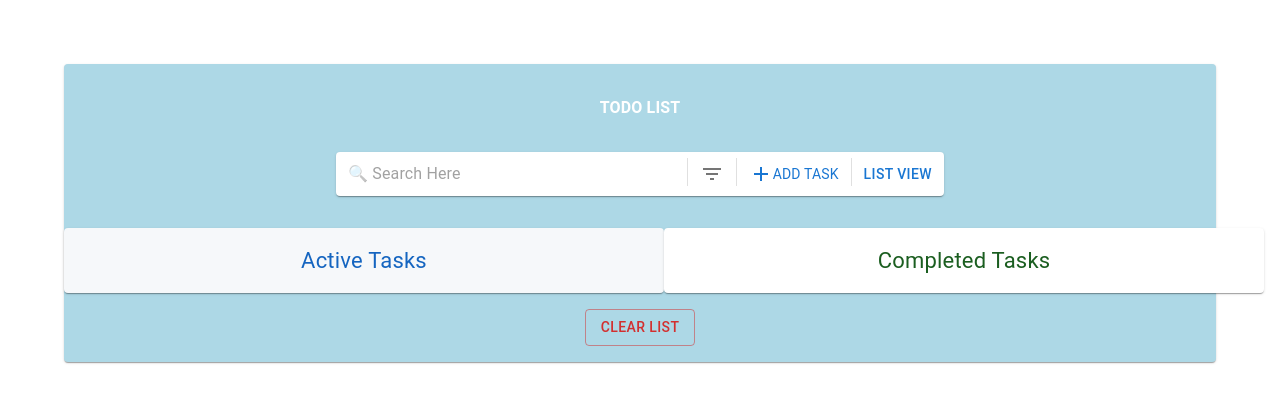
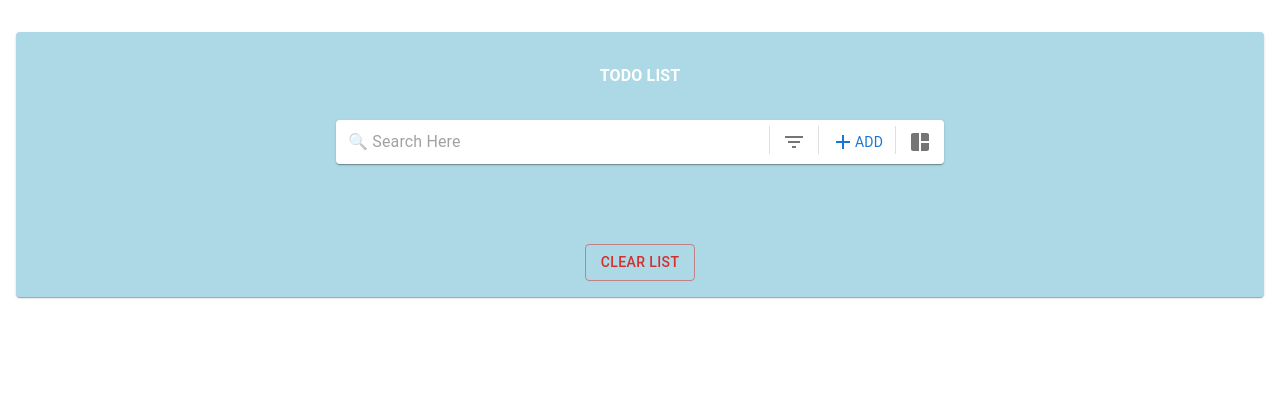
Before and after one commit to mesanjanasagar/todolist, a React (Create React App) app: page / in a window 1280 px wide. Shown: the top 402 px of the page. Built offline with nearby package versions, Linux system fonts and the light colour scheme.

Commit message:
changes for the drag and drop functionality

```diff
--- a/src/components/DragListView.js
+++ b/src/components/DragListView.js
@@ -10,37 +10,46 @@ import BasicModal from './ui/modal';
 import { setStatus } from '../state'
 import { useDispatch } from 'react-redux';
 
-const DragListView = () => {
+const DragListView = ({ handleOpen, handleClose, open }) => {
     const todoData = useSelector(state => state.todoData);
     const [editField, seteditFeld] = useState(false);
     const [editingData, setEditingData] = useState();
     const handleFormModal = () => seteditFeld(!editField)
-    const [open, setOpen] = useState(false);
-    const handleOpen = () => setOpen(true);
     const handleEditingData = (val) => setEditingData(val);
-    const handleClose = () => setOpen(false);
     const dispatch = useDispatch();
     const isEditItem = useSelector(state => state.isEditItem);
     const onDragEnd = (result) => {
-        const { source, destination } = result;
-        if (!destination) return;
-        if (destination.droppableId === source.droppableId && destination.index === source.index) return;
-        let add;
-        let active = todoData;
-
-        if (source.droppableId === "Todolist-active") {
-            add = active[source.index];
-        } else {
-
+        const { destination, source, draggableId } = result;
+        console.log(result);
+        if (!destination) {
+            return;
+        }
+        if (
+            destination.droppableId === source.droppableId &&
+            destination.index === source.index
+        ) {
+            return;
+        }
+        // Source Logic
+        if (source.droppableId === "Todolist-active" && destination.droppableId === "Todolist-completed") {
+            console.log("hi");
+            dispatch(
+                setStatus(draggableId)
+            );
+        }
+        else if (source.droppableId === "Todolist-completed" && destination.droppableId === "Todolist-active") {
+            dispatch(
+                setStatus(draggableId)
+            )
         }
     }
     return (
         <Box >
             <DragDropContext
                 onDragEnd={onDragEnd}>
-                <Box sx={{ display: 'flex', justifyContent: 'space-around' }}>
+                <Box sx={{ display: 'flex', justifyContent: 'center' }}>
                     <Box sx={{
-                        minWidth: 600
+                        p: 2, width: "100%"
                     }}>
                         <Droppable droppableId="Todolist-active">
                             {(provided) => (
@@ -49,7 +58,7 @@ const DragListView = () => {
                                     flexDirection: 'column',
                                     alignItems: 'center',
                                     justifyContent: 'center',
-                                    p: 2,
+                                    p: { md: 2, sm: 0 },
                                     backgroundColor: '#f6f8fa'
                                 }}
                                     ref={provided.innerRef}
@@ -57,7 +66,8 @@ const DragListView = () => {
                                 >
                                     <Typography
                                         sx={{
-                                            fontSize: 22,
+                                            p: 2,
+                                            fontSize: { md: 22, sm: 18 },
                                             color: 'primary.dark'
                                         }}>Active Tasks</Typography>
                                     {todoData
@@ -81,8 +91,7 @@ const DragListView = () => {
                         </Droppable>
                     </Box>
                     <Box sx={{
-                        minWidth: 600
-
+                        p: 2, width: "100%"
                     }}>
                         <Droppable droppableId="Todolist-completed">
                             {(provided) => (
@@ -91,15 +100,16 @@ const DragListView = () => {
                                     flexDirection: 'column',
                                     alignItems: 'center',
                                     justifyContent: 'center',
-                                    p: 2,
+                                    p: { md: 2, sm: 0 },
                                 }}
                                     ref={provided.innerRef}
                                     {...provided.droppableProps}
                                 >
                                     <Typography
                                         sx={{
-                                            fontSize: 22,
-                                            color: 'success.dark'
+                                            fontSize: { md: 22, sm: 18 },
+                                            color: 'success.dark',
+                                            py: 2
                                         }}>Completed Tasks</Typography>
                                     {todoData
                                         .filter((curElem) => curElem.status === STATUS.COMPLETE)
--- a/src/components/InputBar.js
+++ b/src/components/InputBar.js
@@ -1,4 +1,4 @@
-import { Badge, Box, Button, Divider, IconButton, InputBase, Paper, Typography } from "@mui/material";
+import { Badge, Box, Button, Collapse, Divider, IconButton, InputBase, Paper, Typography } from "@mui/material";
 import { useState } from "react";
 import { Add } from "@mui/icons-material";
 import MenuItem from '@mui/material/MenuItem';
@@ -8,17 +8,21 @@ import { useDispatch, useSelector } from "react-redux";
 import { setFilteredItem, setSearchTerm } from '../state'
 import InputModal from "./ui/inputModal";
 import TodoForm from "./todoForm";
+import FormatListBulletedIcon from '@mui/icons-material/FormatListBulleted';
+import AutoAwesomeMosaicIcon from '@mui/icons-material/AutoAwesomeMosaic';
+
 const InputBar = ({ handleToggleView, toggleView }) => {
-    // const [search, setSearch] = useState(false);
     const [anchorEl, setAnchorEl] = useState(null);
     const [fromOpen, setFormOpen] = useState(false);
     const filteredItem = useSelector(state => state.filteredItem);
     const searchTerm = useSelector(state => state.searchTerm);
     const dispatch = useDispatch();
     const open = Boolean(anchorEl);
+
     const handleClick = (event) => {
         setAnchorEl(event.currentTarget);
     };
+
     const handleClose = (item) => {
         if (item && item.length) {
             dispatch(
@@ -27,38 +31,45 @@ const InputBar = ({ handleToggleView, toggleView }) => {
         }
         setAnchorEl(null);
     };
+
     const handleFormModal = () => setFormOpen(false)
+
     return (
         <Box sx={{ display: 'flex', justifyContent: 'center' }}>
             <Paper
                 component="form"
-                sx={{ p: '2px 4px', display: 'flex', alignItems: 'center', justifyContent: 'space-between', width: 600, mb: 4 }}
+                sx={{
+                    p: '2px 4px',
+                    display: 'flex',
+                    alignItems: 'center',
+                    justifyContent: 'space-between',
+                    mb: 4,
+                    maxWidth: '100%',
+                    minWidth: '200',
+                    width:{md:600}
+                }}
             >
-                {/* {!search ?
-                    <Button
-                        variant="outlined"
-                        onClick={() => setFormOpen(true)}
-                    >
-                        <Add />
-                        <Typography sx={{ fontSize: 14 }}>
-                            Add Task
-                        </Typography>
-                    </Button>
-                    : */}
 
+                <Collapse orientation="horizontal" in={!toggleView}>
                     <InputBase
-                    sx={{ ml: 1, flex: 1 }}
+                        sx={{
+                            ml: 1,
+                            flex: 1,
+                            width: '100%',
+                        }}
                         placeholder="🔍 Search Here"
                         value={searchTerm}
                         onChange={(event) => dispatch(setSearchTerm(event.target.value))}
                     />
-                {/* } */}
+                </Collapse>
+
                 <Box sx={{ display: 'flex' }}>
-
-                    {/* <IconButton color={search ? "error" : "primary"} onClick={() => setSearch(!search)} sx={{ p: '10px' }} aria-label="directions">
-                        <Search />
-                    </IconButton> */}
-                    <Divider sx={{ height: 28, m: 0.5 }} orientation="vertical" />
+                    {!toggleView && (
+                        <>
+                            <Divider
+                                sx={{ height: 28, m: 0.5, display: `${toggleView ? "none" : ""}` }}
+                                orientation="vertical"
+                            />
                             <IconButton
                                 id="basic-button"
                                 aria-controls={open ? 'basic-menu' : undefined}
@@ -66,24 +77,38 @@ const InputBar = ({ handleToggleView, toggleView }) => {
                                 aria-expanded={open ? 'true' : undefined}
                                 onClick={handleClick}
                             >
-                        <Badge color="primary" variant="dot" invisible={!Boolean(filteredItem)} >
+                                <Badge
+                                    color="primary"
+                                    variant="dot"
+                                    invisible={!Boolean(filteredItem)}
+                                >
                                     <FilterListOutlinedIcon />
                                 </Badge>
                             </IconButton>
-                    <Divider sx={{ height: 28, m: 0.5 }} orientation="vertical" />
-                    <Button
-                        // variant="outlined"
-                        onClick={() => setFormOpen(true)}
-                    >
+                            <Divider
+                                sx={{ height: 28, m: 0.5 }}
+                                orientation="vertical"
+                            />
+                        </>
+                    )}
+
+                    <Button onClick={() => setFormOpen(true)}>
                         <Add />
                         <Typography sx={{ fontSize: 14 }}>
-                            Add Task
+                            Add
                         </Typography>
                     </Button>
-                    <Divider sx={{ height: 28, m: 0.5 }} orientation="vertical" />
-                    <Button
-                        // variant="outlined"
-                        onClick={handleToggleView}>{toggleView ? "DragList View" : "List View"}</Button>
+                    <Divider
+                        sx={{ height: 28, m: 0.5 }}
+                        orientation="vertical"
+                    />
+                    <IconButton onClick={handleToggleView}>
+                        {!toggleView ? (
+                            <AutoAwesomeMosaicIcon />
+                        ) : (
+                            <FormatListBulletedIcon />
+                        )}
+                    </IconButton>
                 </Box>
                 <Menu
                     id="basic-menu"
@@ -94,16 +119,16 @@ const InputBar = ({ handleToggleView, toggleView }) => {
                         'aria-labelledby': 'basic-button',
                     }}
                 >
-                    <MenuItem onClick={() => handleClose("all")} >All</MenuItem>
-                    <MenuItem onClick={() => handleClose("pending")} >Pending</MenuItem>
-                    <MenuItem onClick={() => handleClose("complete")} >Complete</MenuItem>
+                    <MenuItem onClick={() => handleClose("all")}>All</MenuItem>
+                    <MenuItem onClick={() => handleClose("pending")}>Pending</MenuItem>
+                    <MenuItem onClick={() => handleClose("complete")}>Complete</MenuItem>
                 </Menu>
             </Paper>
             <InputModal fromOpen={fromOpen} handleFormModal={handleFormModal}>
                 <TodoForm setFormOpen={handleFormModal} />
             </InputModal>
-        </Box >
-    )
+        </Box>
+    );
 }
 
-export default InputBar
+export default InputBar;
--- a/src/pages/todo.js
+++ b/src/pages/todo.js
@@ -14,22 +14,24 @@ const Todo = () => {
     const dispatch = useDispatch();
     // remove all the elements
     const [open, setOpen] = useState(false);
+    const [removeAllOpen, setremoveAllOpen] = useState(false);
     const [toggleView, setToggleView] = useState(false);
-    const handleToggleView =()=> setToggleView(!toggleView);
+    const handleToggleView = () => setToggleView(!toggleView);
     const handleClose = () => setOpen(false);
+    const handleRemoveAllClose = () => setremoveAllOpen(false);
+    const handleRemoveAllOpen = () => setremoveAllOpen(true);
     const handleOpen = () => setOpen(true);
-    const removeAll = () => handleOpen(true);
     return (
         <>
             <Box>
-                <Paper sx={{ m: 8, textAlign: 'center', backgroundColor: "#ADD8E6" }}>
+                <Paper sx={{ my: {md:4,sm:0}, mx: {md:2,sm:0}, textAlign: 'center', backgroundColor: "#ADD8E6"}}>
                     <Typography color={'white'} padding={4} fontWeight="bold">TODO LIST</Typography>
                     {/* show Input bar  */}
-                    <InputBar handleToggleView={handleToggleView} toggleView={toggleView}/>
+                    <InputBar handleToggleView={handleToggleView} toggleView={toggleView} />
                     {/* show our items  */}
-                    {toggleView
-                        ? <ItemsList  handleOpen={handleOpen} />
-                        : <DragListView />
+                    {!toggleView
+                        ? <ItemsList handleOpen={handleOpen} handleClose={handleClose} open={open} />
+                        : <DragListView handleOpen={handleOpen} handleClose={handleClose} open={open} />
                     }
                     {/* remove all button  */}
                     <Button
@@ -38,13 +40,13 @@ const Todo = () => {
                         }}
                         color="error"
                         variant="outlined"
-                        onClick={removeAll}>
+                        onClick={handleRemoveAllOpen}>
                         CLEAR LIST
                     </Button>
                 </Paper>
                 <BasicModal
-                    open={open}
-                    handleClose={handleClose}
+                    open={removeAllOpen}
+                    handleClose={handleRemoveAllClose}
                     title="Are you sure you remove everything?"
                     onConfirm={() => dispatch(
                         setDelete(REMOVE_ALL)
--- a/src/state/index.js
+++ b/src/state/index.js
@@ -13,7 +13,7 @@ export const todoSlice = createSlice({
         setTodoData: (state, action) => {
             state.todoData.push(action.payload);
         },
-       setIsEditItem: (state, action) => {
+        setIsEditItem: (state, action) => {
             state.isEditItem = action.payload;
         },
         setUpdatedTodoData: (state, action) => {
@@ -50,7 +50,7 @@ export const todoSlice = createSlice({
         },
         setSearchTerm: (state, action) => {
             state.searchTerm = action.payload;
-        }
+        },
     },
 });
 export const { setTodoData, setIsEditItem, setUpdatedTodoData, setStatus, setDelete, setFilteredItem, setSearchTerm } =
```
Also changed, not shown: src/components/ItemsList.js (+4 -5 lines), src/components/TodoItem.js (+63 -80 lines). Lines whose indentation alone changed are shown as unchanged.
